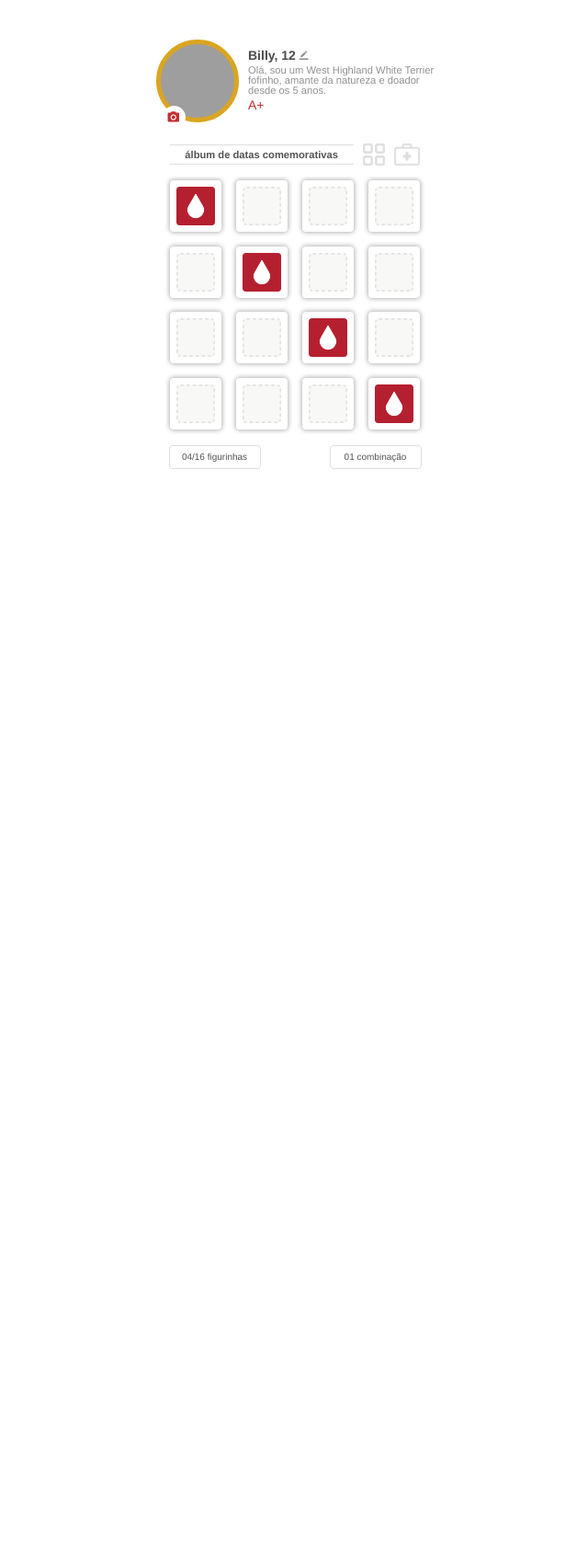
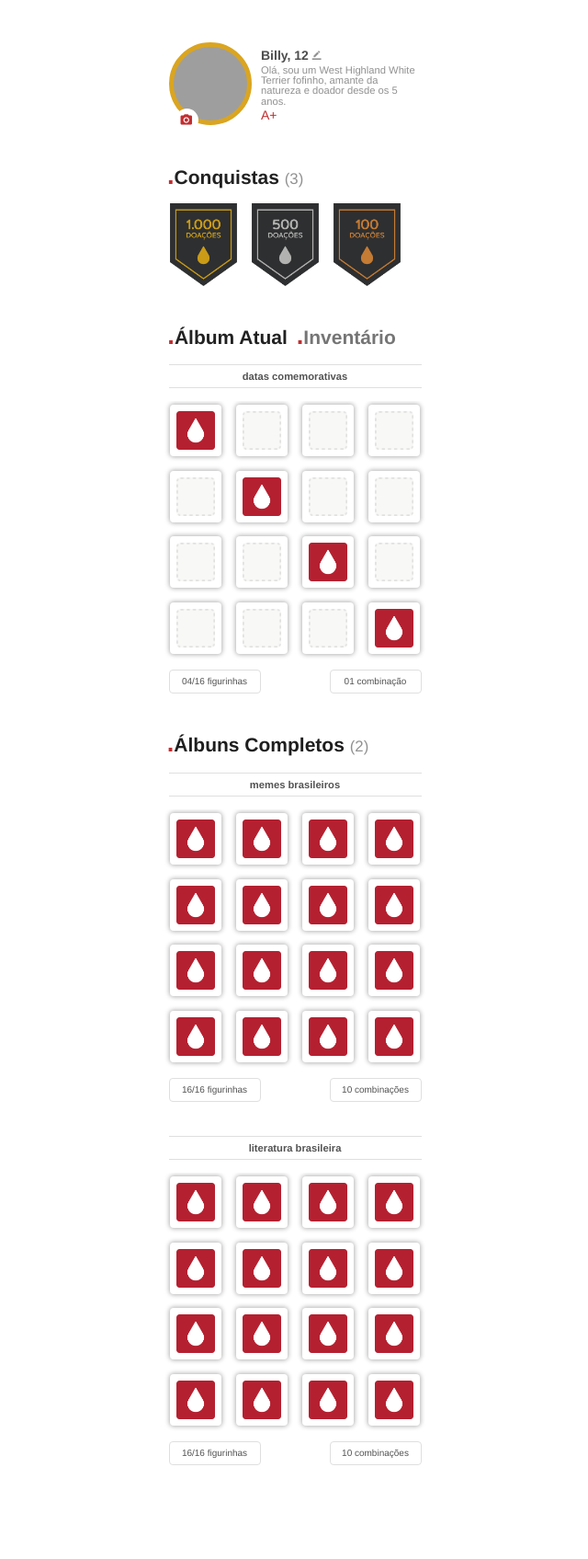
Before and after one commit to interfaceslivres/pontosdevida, a PHP site: page /pages/album.html in a window 1280 px wide. Shown: the whole page at 92% size, without its empty margins (319-959 px from the left). Before the commit the page ends 510 px from the top, so only its background shows below. Run offline with PHP 8.4, Linux system fonts and the light colour scheme; grey boxes are pictures that could not be loaded.

Commit message:
Implementação das modificações da tela Perfil/Álbuns + Reestruturação do menu do Footer

```diff
--- a/pages/album.html
+++ b/pages/album.html
@@ -13,9 +13,14 @@
     <body>
         <content>
 
+            <div class="mdl-tabs__panel">
             <div class="mdl-grid">
                 <div class="mdl-layout-spacer"></div>
-                <div id="perfil-card" class="mdl-cell mdl-cell--3-col">
+                <div id="album-box" class="mdl-cell mdl-cell--3-col">
+
+            <div class="mdl-grid">
+                <div id="cla-infos" class="mdl-cell mdl-cell--3-col">
+
                     <div id="img_infos">
                         <a href="#">
                             <div id="imgperfil"></div>
@@ -39,43 +44,72 @@
                 <div class="mdl-layout-spacer"></div>
             </div>
 
+            <p id="categoria-conquistas">
+                <span class="pontos">.</span><span>Conquistas</span> <span class="quantidades">(3)</span>
+            </p>
+
+                <div class="mdl-grid">
+                    <div id="cla-conquistas" class="mdl-cell mdl-cell--3-col">
+                            <img class="conquistas-cla" src="../img/claouro.png">
+                            <img class="conquistas-cla" src="../img/claprata.png">
+                            <img class="conquistas-cla" src="../img/clabronze.png">
+                    </div>
+                </div>
+
+                    </div>
+                <div class="mdl-layout-spacer"></div>
+                </div>
+            </div>
+
+
             <div class="mdl-tabs mdl-js-tabs">
-                <div class="mdl-tabs__tab-bar">
-                    <span id="tab-title">álbum de datas comemorativas</span>
-                    <a href="#albuns" class="mdl-tabs__tab is-active" onclick="changeTabTitle('Álbum de Datas Comemorativas')">
-                        <img src="../img/galeria_icon.png" alt="" class="album-icon">
+                <div id="categorias-albumatual" class="mdl-tabs__tab-bar">
+                    <a href="#albuns" class="mdl-tabs__tab is-active tab-title">
+                        <p id="categoria-album">
+                        <span class="pontos">.</span><span>Álbum Atual</span>
+                        </p>
                     </a>
-                    <a href="#inventorio" class="mdl-tabs__tab" onclick="changeTabTitle('Inventário')">
-                        <img src="../img/inventario_icon.png" alt="" class="album-icon">
+                    <a href="#inventorio" class="mdl-tabs__tab tab-title">
+                        <p id="categoria-album">
+                        <span class="pontos">.</span><span>Inventário</span>
+                        </p>
                     </a>
                 </div>
+
                 <div class="mdl-tabs__panel is-active" id="albuns"> <!-- Primeira Aba -->
+
+                    <div class="mdl-grid">
+                    <div class="mdl-layout-spacer"></div>
+                        <p id="album-title">datas comemorativas</p>
+                    <div class="mdl-layout-spacer"></div>
+                    </div>
+
                     <div class="mdl-grid">
                         <div class="mdl-layout-spacer"></div>
                         <div class="mdl-card mdl-cell mdl-cell--4-col"> <!-- inicio da estrutura do álbum-->
                             <div id="album-line" class="mdl-grid"> <!--Primeira linha do álbum> -->
-                                <a href="#"><div class="mdl-cell mdl-cell--1-col album-space"><img id="figurinha" src="../img/gota.png"></div></a>
-                                <a href="#"><div class="mdl-cell mdl-cell--1-col album-space"><img id="figurinha" src="../img/vazio.png"></div></a>
-                                <a href="#"><div class="mdl-cell mdl-cell--1-col album-space"><img id="figurinha" src="../img/vazio.png"></div></a>
-                                <a href="#"><div class="mdl-cell mdl-cell--1-col album-space"><img id="figurinha" src="../img/vazio.png"></div></a>
+                                <a href="#"><div class="mdl-cell mdl-cell--1-col album-space"><img style="height: 42px;" src="../img/gota.png"></div></a>
+                                <a href="#"><div class="mdl-cell mdl-cell--1-col album-space"><img style="height: 42px;" src="../img/vazio.png"></div></a>
+                                <a href="#"><div class="mdl-cell mdl-cell--1-col album-space"><img style="height: 42px;" src="../img/vazio.png"></div></a>
+                                <a href="#"><div class="mdl-cell mdl-cell--1-col album-space"><img style="height: 42px;" src="../img/vazio.png"></div></a>
                             </div>
                             <div class="mdl-grid"> <!--Segunda linha do álbum> -->
-                                <a href="#"><div class="mdl-cell mdl-cell--1-col album-space"><img id="figurinha" src="../img/vazio.png"></div></a>
-                                <a href="#"><div class="mdl-cell mdl-cell--1-col album-space"><img id="figurinha" src="../img/gota.png"></div></a>
-                                <a href="#"><div class="mdl-cell mdl-cell--1-col album-space"><img id="figurinha" src="../img/vazio.png"></div></a>
-                                <a href="#"><div class="mdl-cell mdl-cell--1-col album-space"><img id="figurinha" src="../img/vazio.png"></div></a>
+                                <a href="#"><div class="mdl-cell mdl-cell--1-col album-space"><img style="height: 42px;" src="../img/vazio.png"></div></a>
+                                <a href="#"><div class="mdl-cell mdl-cell--1-col album-space"><img style="height: 42px;" src="../img/gota.png"></div></a>
+                                <a href="#"><div class="mdl-cell mdl-cell--1-col album-space"><img style="height: 42px;" src="../img/vazio.png"></div></a>
+                                <a href="#"><div class="mdl-cell mdl-cell--1-col album-space"><img style="height: 42px;" src="../img/vazio.png"></div></a>
                             </div>
                             <div class="mdl-grid"> <!--Terceira linha do álbum> -->
-                                <a href="#"><div class="mdl-cell mdl-cell--1-col album-space"><img id="figurinha" src="../img/vazio.png"></div></a>
-                                <a href="#"><div class="mdl-cell mdl-cell--1-col album-space"><img id="figurinha" src="../img/vazio.png"></div></a>
-                                <a href="#"><div class="mdl-cell mdl-cell--1-col album-space"><img id="figurinha" src="../img/gota.png"></div></a>
-                                <a href="#"><div class="mdl-cell mdl-cell--1-col album-space"><img id="figurinha" src="../img/vazio.png"></div></a>
+                                <a href="#"><div class="mdl-cell mdl-cell--1-col album-space"><img style="height: 42px;" src="../img/vazio.png"></div></a>
+                                <a href="#"><div class="mdl-cell mdl-cell--1-col album-space"><img style="height: 42px;" src="../img/vazio.png"></div></a>
+                                <a href="#"><div class="mdl-cell mdl-cell--1-col album-space"><img style="height: 42px;" src="../img/gota.png"></div></a>
+                                <a href="#"><div class="mdl-cell mdl-cell--1-col album-space"><img style="height: 42px;" src="../img/vazio.png"></div></a>
                             </div>
                             <div class="mdl-grid"> <!--Quarta linha do álbum> -->
-                                <a href="#"><div class="mdl-cell mdl-cell--1-col album-space"><img id="figurinha" src="../img/vazio.png"></div></a>
-                                <a href="#"><div class="mdl-cell mdl-cell--1-col album-space"><img id="figurinha" src="../img/vazio.png"></div></a>
-                                <a href="#"><div class="mdl-cell mdl-cell--1-col album-space"><img id="figurinha" src="../img/vazio.png"></div></a>
-                                <a href="#"><div class="mdl-cell mdl-cell--1-col album-space"><img id="figurinha" src="../img/gota.png"></div></a>
+                                <a href="#"><div class="mdl-cell mdl-cell--1-col album-space"><img style="height: 42px;" src="../img/vazio.png"></div></a>
+                                <a href="#"><div class="mdl-cell mdl-cell--1-col album-space"><img style="height: 42px;" src="../img/vazio.png"></div></a>
+                                <a href="#"><div class="mdl-cell mdl-cell--1-col album-space"><img style="height: 42px;" src="../img/vazio.png"></div></a>
+                                <a href="#"><div class="mdl-cell mdl-cell--1-col album-space"><img style="height: 42px;" src="../img/gota.png"></div></a>
                             </div>
                             <div class="mdl-grid">
                                 <div id="infosalbum" class="mdl-cell mdl-cell--1-col">
@@ -87,27 +121,28 @@
                         <div class="mdl-layout-spacer"></div>
                     </div>
                 </div>
+
                 <div id="inventorio" class="mdl-tabs__panel"> <!-- Segunda aba-->
                     <div id="album-line" class="mdl-grid">
                         <div class="mdl-layout-spacer"></div>
                         <div class="mdl-card mdl-cell mdl-cell--4-col"> <!-- inicio da estrutura do Inventário-->
                             <div class="mdl-grid"> <!--Primeira linha do Inventário> -->
-                                <a href="#"><div class="mdl-cell mdl-cell--1-col album-space"><img id="figurinha" src="../img/gota.png"></div></a>
-                                <a href="#"><div class="mdl-cell mdl-cell--1-col album-space"><img id="figurinha" src="../img/gota.png"></div></a>
-                                <a href="#"><div class="mdl-cell mdl-cell--1-col album-space"><img id="figurinha" src="../img/gota.png"></div></a>
-                                <a href="#"><div class="mdl-cell mdl-cell--1-col album-space"><img id="figurinha" src="../img/gota.png"></div></a>
+                                <a href="#"><div class="mdl-cell mdl-cell--1-col album-space"><img style="height: 42px;" src="../img/gota.png"></div></a>
+                                <a href="#"><div class="mdl-cell mdl-cell--1-col album-space"><img style="height: 42px;" src="../img/gota.png"></div></a>
+                                <a href="#"><div class="mdl-cell mdl-cell--1-col album-space"><img style="height: 42px;" src="../img/gota.png"></div></a>
+                                <a href="#"><div class="mdl-cell mdl-cell--1-col album-space"><img style="height: 42px;" src="../img/gota.png"></div></a>
                             </div>
                             <div class="mdl-grid"> <!--Segunda linha do Inventário> -->
-                                <a href="#"><div class="mdl-cell mdl-cell--1-col album-space"><img id="figurinha" src="../img/gota.png"></div></a>
-                                <a href="#"><div class="mdl-cell mdl-cell--1-col album-space"><img id="figurinha" src="../img/gota.png"></div></a>
-                                <a href="#"><div class="mdl-cell mdl-cell--1-col album-space"><img id="figurinha" src="../img/gota.png"></div></a>
-                                <a href="#"><div class="mdl-cell mdl-cell--1-col album-space"><img id="figurinha" src="../img/gota.png"></div></a>
+                                <a href="#"><div class="mdl-cell mdl-cell--1-col album-space"><img style="height: 42px;" src="../img/gota.png"></div></a>
+                                <a href="#"><div class="mdl-cell mdl-cell--1-col album-space"><img style="height: 42px;" src="../img/gota.png"></div></a>
+                                <a href="#"><div class="mdl-cell mdl-cell--1-col album-space"><img style="height: 42px;" src="../img/gota.png"></div></a>
+                                <a href="#"><div class="mdl-cell mdl-cell--1-col album-space"><img style="height: 42px;" src="../img/gota.png"></div></a>
                             </div>
                             <div class="mdl-grid"> <!--Terceira linha do Inventário> -->
-                                <a href="#"><div class="mdl-cell mdl-cell--1-col album-space"><img id="figurinha" src="../img/gota.png"></div></a>
-                                <a href="#"><div class="mdl-cell mdl-cell--1-col album-space"><img id="figurinha" src="../img/gota.png"></div></a>
-                                <a href="#"><div class="mdl-cell mdl-cell--1-col album-space"><img id="figurinha" src="../img/gota.png"></div></a>
-                                <a href="#"><div class="mdl-cell mdl-cell--1-col album-space"><img id="figurinha" src="../img/gota.png"></div></a>
+                                <a href="#"><div class="mdl-cell mdl-cell--1-col album-space"><img style="height: 42px;" src="../img/gota.png"></div></a>
+                                <a href="#"><div class="mdl-cell mdl-cell--1-col album-space"><img style="height: 42px;" src="../img/gota.png"></div></a>
+                                <a href="#"><div class="mdl-cell mdl-cell--1-col album-space"><img style="height: 42px;" src="../img/gota.png"></div></a>
+                                <a href="#"><div class="mdl-cell mdl-cell--1-col album-space"><img style="height: 42px;" src="../img/gota.png"></div></a>
                             </div>
                             <div class="mdl-grid">
 
@@ -126,6 +161,103 @@
                     </div>
                 </div>
             </div>
+
+            <div class="mdl-tabs__panel is-active" id="albuns"> <!-- Primeira Aba -->
+
+                    <div id="categorias-albunscompletos" class="mdl-grid">
+                        <div class="mdl-layout-spacer"></div>
+                    <p class="categorias subcategorias-amigos">
+                        <span class="pontos">.</span><span>Álbuns Completos</span> <span class="quantidades">(2)</span>
+                    </p>
+                    <div class="mdl-layout-spacer"></div>
+                    </div>
+
+                    <div class="mdl-grid">
+                    <div class="mdl-layout-spacer"></div>
+                        <p id="album-title">memes brasileiros</p>
+                    <div class="mdl-layout-spacer"></div>
+                    </div>
+
+                    <div class="mdl-grid">
+                        <div class="mdl-layout-spacer"></div>
+                        <div class="mdl-card mdl-cell mdl-cell--4-col"> <!-- inicio da estrutura do álbum-->
+                            <div id="album-line" class="mdl-grid"> <!--Primeira linha do álbum> -->
+                                <a href="#"><div class="mdl-cell mdl-cell--1-col album-space"><img style="height: 42px;" src="../img/gota.png"></div></a>
+                                <a href="#"><div class="mdl-cell mdl-cell--1-col album-space"><img style="height: 42px;" src="../img/gota.png"></div></a>
+                                <a href="#"><div class="mdl-cell mdl-cell--1-col album-space"><img style="height: 42px;" src="../img/gota.png"></div></a>
+                                <a href="#"><div class="mdl-cell mdl-cell--1-col album-space"><img style="height: 42px;" src="../img/gota.png"></div></a>
+                            </div>
+                            <div class="mdl-grid"> <!--Segunda linha do álbum> -->
+                                <a href="#"><div class="mdl-cell mdl-cell--1-col album-space"><img style="height: 42px;" src="../img/gota.png"></div></a>
+                                <a href="#"><div class="mdl-cell mdl-cell--1-col album-space"><img style="height: 42px;" src="../img/gota.png"></div></a>
+                                <a href="#"><div class="mdl-cell mdl-cell--1-col album-space"><img style="height: 42px;" src="../img/gota.png"></div></a>
+                                <a href="#"><div class="mdl-cell mdl-cell--1-col album-space"><img style="height: 42px;" src="../img/gota.png"></div></a>
+                            </div>
+                            <div class="mdl-grid"> <!--Terceira linha do álbum> -->
+                                <a href="#"><div class="mdl-cell mdl-cell--1-col album-space"><img style="height: 42px;" src="../img/gota.png"></div></a>
+                                <a href="#"><div class="mdl-cell mdl-cell--1-col album-space"><img style="height: 42px;" src="../img/gota.png"></div></a>
+                                <a href="#"><div class="mdl-cell mdl-cell--1-col album-space"><img style="height: 42px;" src="../img/gota.png"></div></a>
+                                <a href="#"><div class="mdl-cell mdl-cell--1-col album-space"><img style="height: 42px;" src="../img/gota.png"></div></a>
+                            </div>
+                            <div class="mdl-grid"> <!--Quarta linha do álbum> -->
+                                <a href="#"><div class="mdl-cell mdl-cell--1-col album-space"><img style="height: 42px;" src="../img/gota.png"></div></a>
+                                <a href="#"><div class="mdl-cell mdl-cell--1-col album-space"><img style="height: 42px;" src="../img/gota.png"></div></a>
+                                <a href="#"><div class="mdl-cell mdl-cell--1-col album-space"><img style="height: 42px;" src="../img/gota.png"></div></a>
+                                <a href="#"><div class="mdl-cell mdl-cell--1-col album-space"><img style="height: 42px;" src="../img/gota.png"></div></a>
+                            </div>
+                            <div class="mdl-grid">
+                                <div id="infosalbum" class="mdl-cell mdl-cell--1-col">
+                                    <p class="albuminfos">16/16 figurinhas</p>
+                                    <p class="albuminfos">10 combinações</p>
+                                </div>
+                            </div>
+                        </div>
+                        <div class="mdl-layout-spacer"></div>
+                    </div>
+
+                <div class="mdl-grid">
+                    <div class="mdl-layout-spacer"></div>
+                        <p id="album-title">literatura brasileira</p>
+                    <div class="mdl-layout-spacer"></div>
+                    </div>
+
+                    <div class="mdl-grid">
+                        <div class="mdl-layout-spacer"></div>
+                        <div class="mdl-card mdl-cell mdl-cell--4-col"> <!-- inicio da estrutura do álbum-->
+                            <div id="album-line" class="mdl-grid"> <!--Primeira linha do álbum> -->
+                                <a href="#"><div class="mdl-cell mdl-cell--1-col album-space"><img style="height: 42px;" src="../img/gota.png"></div></a>
+                                <a href="#"><div class="mdl-cell mdl-cell--1-col album-space"><img style="height: 42px;" src="../img/gota.png"></div></a>
+                                <a href="#"><div class="mdl-cell mdl-cell--1-col album-space"><img style="height: 42px;" src="../img/gota.png"></div></a>
+                                <a href="#"><div class="mdl-cell mdl-cell--1-col album-space"><img style="height: 42px;" src="../img/gota.png"></div></a>
+                            </div>
+                            <div class="mdl-grid"> <!--Segunda linha do álbum> -->
+                                <a href="#"><div class="mdl-cell mdl-cell--1-col album-space"><img style="height: 42px;" src="../img/gota.png"></div></a>
+                                <a href="#"><div class="mdl-cell mdl-cell--1-col album-space"><img style="height: 42px;" src="../img/gota.png"></div></a>
+                                <a href="#"><div class="mdl-cell mdl-cell--1-col album-space"><img style="height: 42px;" src="../img/gota.png"></div></a>
+                                <a href="#"><div class="mdl-cell mdl-cell--1-col album-space"><img style="height: 42px;" src="../img/gota.png"></div></a>
+                            </div>
+                            <div class="mdl-grid"> <!--Terceira linha do álbum> -->
+                                <a href="#"><div class="mdl-cell mdl-cell--1-col album-space"><img style="height: 42px;" src="../img/gota.png"></div></a>
+                                <a href="#"><div class="mdl-cell mdl-cell--1-col album-space"><img style="height: 42px;" src="../img/gota.png"></div></a>
+                                <a href="#"><div class="mdl-cell mdl-cell--1-col album-space"><img style="height: 42px;" src="../img/gota.png"></div></a>
+                                <a href="#"><div class="mdl-cell mdl-cell--1-col album-space"><img style="height: 42px;" src="../img/gota.png"></div></a>
+                            </div>
+                            <div class="mdl-grid"> <!--Quarta linha do álbum> -->
+                                <a href="#"><div class="mdl-cell mdl-cell--1-col album-space"><img style="height: 42px;" src="../img/gota.png"></div></a>
+                                <a href="#"><div class="mdl-cell mdl-cell--1-col album-space"><img style="height: 42px;" src="../img/gota.png"></div></a>
+                                <a href="#"><div class="mdl-cell mdl-cell--1-col album-space"><img style="height: 42px;" src="../img/gota.png"></div></a>
+                                <a href="#"><div class="mdl-cell mdl-cell--1-col album-space"><img style="height: 42px;" src="../img/gota.png"></div></a>
+                            </div>
+                            <div class="mdl-grid">
+                                <div id="infosalbum-last" class="mdl-cell mdl-cell--1-col">
+                                    <p class="albuminfos">16/16 figurinhas</p>
+                                    <p class="albuminfos">10 combinações</p>
+                                </div>
+                            </div>
+                        </div>
+                        <div class="mdl-layout-spacer"></div>
+                    </div>
+
         </content>
 
         <!-- Caixa de díalogo que avisa sobre novo nível -->
--- a/style.css
+++ b/style.css
@@ -229,7 +212,7 @@ footer {
 #perfilinfos .titulo span i {
     color: #919191;
     font-size: 0.7em;
-    margin-top: 8px;
+    margin-top: 5px;
 }
 
 #perfilinfos {
@@ -569,7 +552,15 @@ select:-internal-autofill-selected {
 }
 
 
+
 /* Estilização do album  */
+
+#album-box {
+    width: 290px;
+    margin-bottom: 75px;
+    margin-top: -5px;
+    margin-left: -20px;
+}
 
 .album-icon {
 
@@ -587,17 +578,47 @@ div.album-space {
     padding-top: 7px;
 }
 
-#figurinha {
-    height: 42px;
+#categoria-album {
+    text-transform: none;
+    font-weight: bold;
+    font-size: 1.5em !important;
+    margin-top: 0;
+    text-transform: capitalize !important;
+
 }
 
-span#tab-title {
+#categorias-albumatual {
+    margin-left: -39px;
+    margin-bottom: 10px;
+    margin-top: -45px;
+}
+
+#categorias-albunscompletos {
+    margin-left: -81px;
+    margin-bottom: -21px;
+    margin-top: -20px;
+}
+
+#categoria-conquistas {
+    text-transform: none;
+    font-weight: bold;
+    font-size: 1.5em !important;
+    margin-top: 0;
+    text-transform: capitalize !important;
+
+    margin-left: 20px;
+    margin-bottom: 10px;
+    margin-top: 55px !important;
+}
+
+#album-title {
     color: #545353;
     font-weight: bold;
     font-size: 11.2px;
     text-transform: lowercase;
-    width: 200px;
-    margin-top: 1px;
+    width: 275px;
+    margin-top: 5px;
+    margin-bottom: -10px;
     text-align: center;
     border-top: 1px solid #dfdfdf;
     border-bottom: 1px solid #dfdfdf;
@@ -605,6 +626,7 @@ span#tab-title {
 
 #album-line {
     margin-top: -12px;
+    background-color: transparent;
 }
 
 div.mdl-tabs__tab-bar {
@@ -637,6 +659,7 @@ a.mdl-tabs__tab.is-active {
     width: 180px;
     text-align: center;
     margin-top: 2px;
+    margin-bottom: -20px;
 }
 
 .albuminfos:first-child {
@@ -646,7 +669,13 @@ a.mdl-tabs__tab.is-active {
 #infosalbum {
     display: flex;
     width: 275px;
-    margin-bottom: 58px;
+    margin-bottom: 20px;
+}
+
+#infosalbum-last {
+    display: flex;
+    width: 275px;
+    margin-bottom: 98px;
 }
 
 #itemPositionButton {
```
Also changed, not shown: other parts of style.css (+13 -30 lines), index.html (+10 -4 lines), pages/amigos.html (+5 -4 lines), pages/seletor.html (+4 -4 lines).
